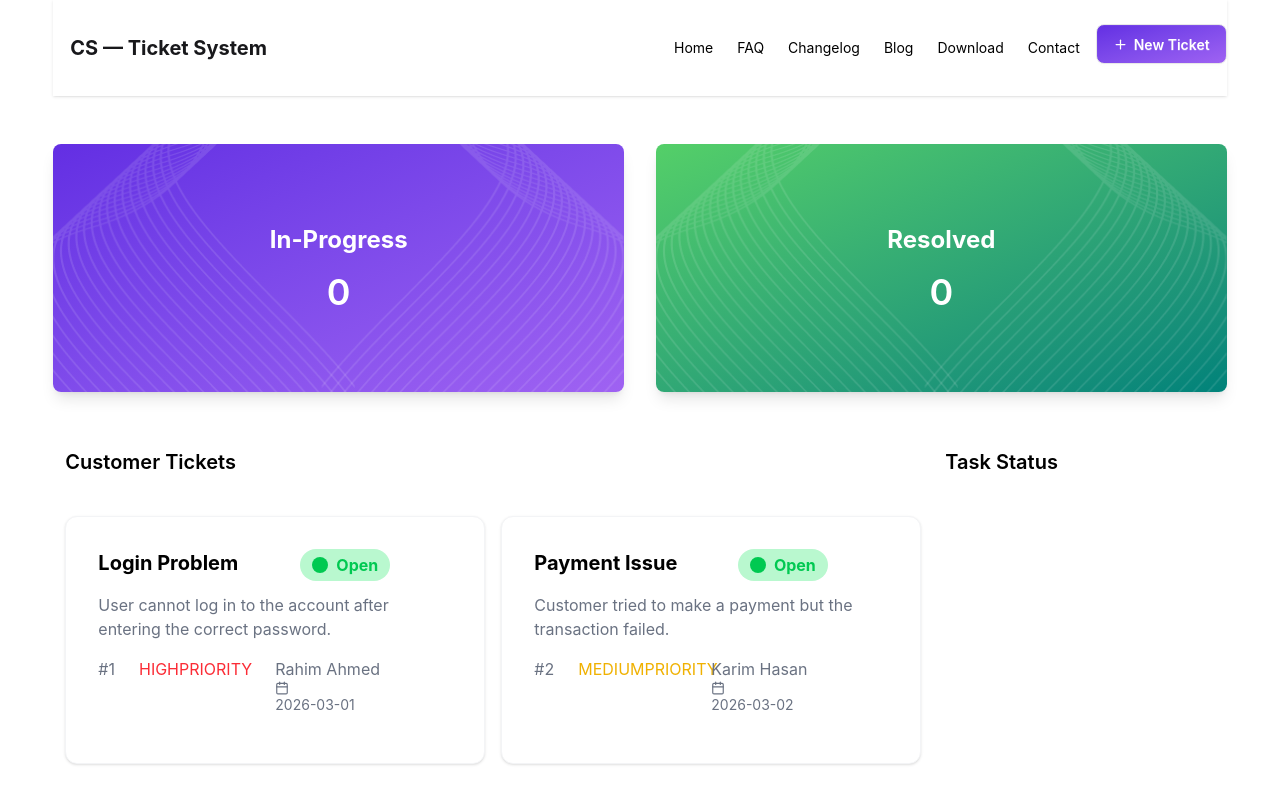
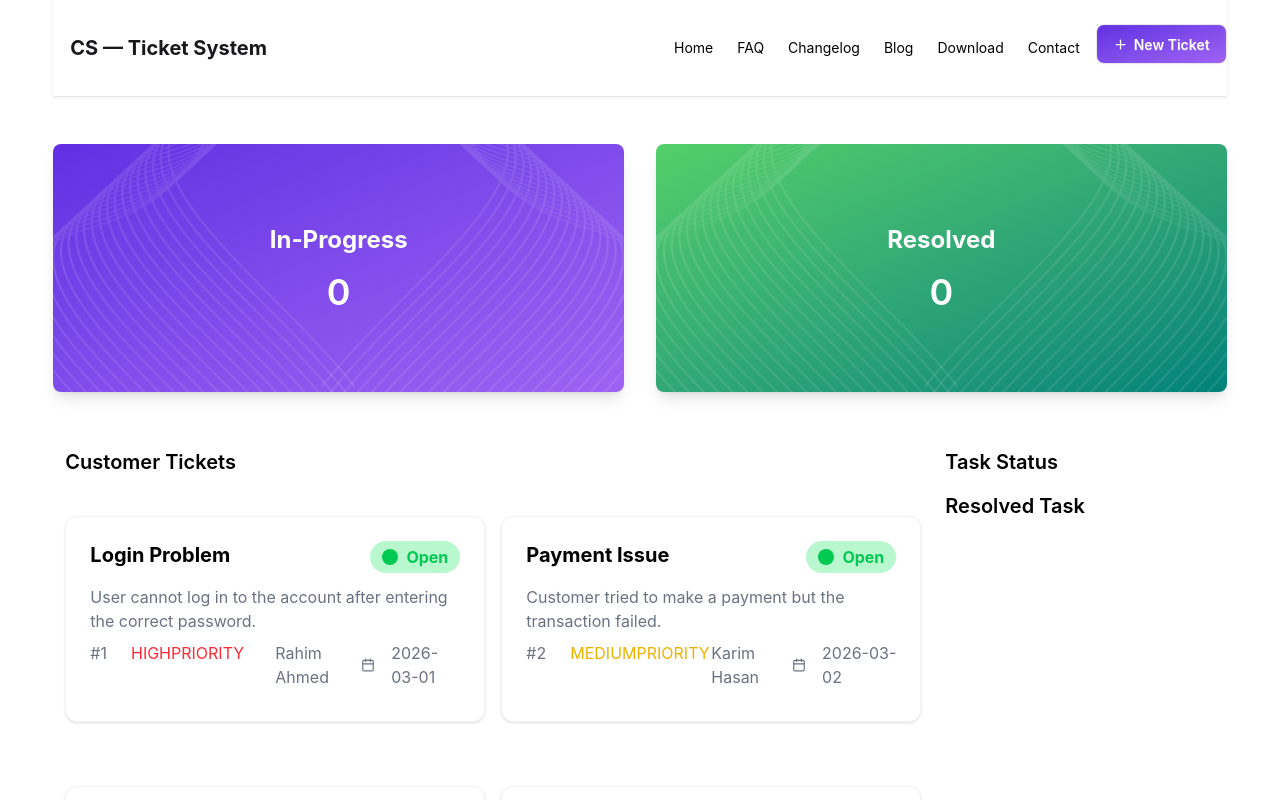
Before and after one commit to kanikanoorsathi/Mission-Restart-A2, a React (Vite) app: page / in a window 1280 px wide. Shown: the top 800 px of the page. Built offline with nearby package versions, Linux system fonts and the light colour scheme.

Commit message:
alert added

```diff
--- a/src/App.jsx
+++ b/src/App.jsx
@@ -2,7 +2,7 @@
 import "./App.css";
 import Footer from './components/Footer/Footer'
 import Navbar from "./components/Navbar/Navbar";
-import Banner from "./components/Banner/Banner"
+// import Banner from "./components/Banner/Banner"
 import Main from "./components/Main/Main";
 
 function App() {
@@ -11,7 +11,7 @@ function App() {
     <>
     <div className="w-full lg:w-11/12 mx-auto">
       <Navbar></Navbar>
-      <Banner></Banner>
+      {/* <Banner></Banner> */}
       <Main></Main>
       <Footer></Footer>
     </div>
--- a/src/components/Banner/Banner.jsx
+++ b/src/components/Banner/Banner.jsx
@@ -1,10 +1,12 @@
-import React, { useState } from 'react';
+// import React, { useState } from 'react';
 import vector1 from "../../assets/vector1.png";
 // import vector2 from "../../assets/vector2.png"
 
-const Banner = () => {
-    const [inProgress, setInProgress] = useState(0);
-    const [resolved , setResolved] = useState(0);
+const Banner = ({inProgress, resolved}) => {
+    // new code
+    //  const Banner = () =>{}
+    // const [inProgress, setInProgress] = useState(0);
+    // const [resolved , setResolved] = useState(0);
     return (
         <div className='mx-auto my-10'>
             <div className='flex flex-col lg:flex-row justify-between items-center text-white gap-8 mt-12'>
--- a/src/components/Main/Main.jsx
+++ b/src/components/Main/Main.jsx
@@ -1,28 +1,106 @@
-import React, { Suspense } from 'react';
+import React, { Suspense, useState } from 'react';
 import TicketCard from '../TicketCard/TicketCard';
+import Banner from '../Banner/Banner';
 
-// import TicketCard from '../TicketCard/TicketCard';
+
+
+
 
 const ticktCardPromise = fetch('tickets.json')
 .then(res => res.json());
 
 const Main = () => {
-    return (
+// new code add
+
+    const [pendingTickets, setPendingTickets] = useState([]);
+    const [resolvedTickets, setResolvedTickets] = useState([]);
+    const [inProgress, setInProgress] = useState(0);
+    const [resolved, setResolved] = useState(0)
+    const [alertMsg, setalertMsg] = useState('')
+
+const handlePendingClick =(ticket) => {
+    setPendingTickets((prev) => [...prev, ticket])
+    setInProgress((prev) => prev + 1);
+}
+
+const handleComplete = (ticket) =>{
+    setPendingTickets(prev => prev.filter(t=>t.id !== ticket.id));
+    setResolvedTickets(prev => [...prev,ticket]);
+    setInProgress(prev => prev- 1);
+    setResolved(prev => prev + 1);
+    //console.log("alert added")
+    // alert message added
+    setalertMsg(`"${ticket.title}" ticket completed!`);
+    // 5 sec pore alert hide
+    setTimeout(() => {
+        setalertMsg('');
+    }, 2000)
 
 
+
+}
+// new code ende
+    return (
+       <>
+
+        <Banner inProgress={inProgress} resolved={resolved}></Banner>
+        {
+            alertMsg && (
+                <div className='alert alert-success fixed top-20 right-20 shadow-lg z-500'>
+                    <span>{alertMsg}</span>
+                </div>
+            )
+        }
         <div className='grid grid-cols-1 lg:grid-cols-4 gap-6 mx-auto px-3'>
+            {/* left side */}
             <div className='lg:col-span-3'>
-                <h2 className='font-semibold text-xl text-black my-4'>Customer Tickets</h2>
+                <h2 className='font-semibold text-xl text-black my-4 text-center lg:text-start'>Customer Tickets</h2>
                 <Suspense fallback={<h3>card data loading</h3>}>
-                    <TicketCard ticktCardPromise={ticktCardPromise}></TicketCard>
+                    <TicketCard ticktCardPromise={ticktCardPromise} handlePendingClick ={handlePendingClick}></TicketCard>
                 </Suspense>
 
             </div>
+            {/* right side */}
             <div>
-                <h2 className='font-semibold text-xl text-black my-4'>Task Status</h2>
+                <div>
+                    <h2 className='font-semibold text-xl text-black my-4 text-center lg:text-start'>Task Status</h2>
+                    {/* new div */}
+                    <div>
+                        {
+                            pendingTickets.map(ticket => (
+                                <div className='bg-white p-8 rounded-xl shadow-sm border border-gray-100 my-6' key={ticket.id}>
+                                    <p>{ticket.title}</p>
+                                    <button onClick={() => handleComplete(ticket)}
+                                             className='btn btn-base btn-success mt-2 w-full text-base'
+                                        >
+                                            Complete
+                                    </button>
+                                </div>
+
+                            ))
+
+                        }
+                    </div>
+
+                </div>
+
+                <div>
+                    <h2 className='font-semibold text-xl text-black my-4 text-center lg:text-start'>Resolved Task</h2>
+                    <div>
+                        {
+                            resolvedTickets.map(ticket => (
+                               <div className='btn btn-active p-2 w-full mb-4' key={ticket.id}>
+                                   <p>{ticket.title}</p>
+                               </div>
+                            ))
+
+                        }
+                    </div>
+                </div>
             </div>
 
         </div>
+        </>
     );
 };
 
--- a/src/components/Ticket/Ticket.jsx
+++ b/src/components/Ticket/Ticket.jsx
@@ -2,8 +2,8 @@ import { Calendar } from 'lucide-react';
 import React from 'react';
 // import { Calender } from 'lucide-react';
 
-const Ticket = ({ticket}) => {
-    console.log(ticket);
+const Ticket = ({ticket, handlePendingClick}) => {
+    //console.log(ticket);
 
     const priorityColor ={
         high: 'text-red-500',
@@ -14,30 +14,30 @@ const Ticket = ({ticket}) => {
 
     const {title, status, description, id, priority, customer, createdAt } = ticket
     return (
-        <div className="bg-white p-8 rounded-xl shadow-sm border border-gray-100 cursor-pointer hover:bg-violet-400 my-6">
-            <div className='flex flex-wrap justify-between mb-3'>
+
+        <div className="bg-white p-6 rounded-xl shadow-sm border border-gray-100 cursor-pointer hover:bg-violet-400 my-6">
+
+            <div className='flex justify-between mb-3'>
+                {/* <button className="p-4 rounded-sm shadow-md cursor-pointer" onClick={() => handlePendingClick(ticket)}></button> */}
                 <h3 className='font-bold text-xl text-black'>{title}</h3>
                 {/* <span className='badge badge-success text-white '>{status}</span> */}
                 <div className={`flex justify-center items-center gap-2 font-bold py-1 px-3 rounded-full ${status === "Open" ?"text-green-500 bg-green-200" : "text-yellow-500 bg-yellow-200" }`}>
                     <div className={`h-4 w-4  rounded-full ${status === "Open" ? "bg-green-500" : "bg-yellow-500"}`}></div>
-                    <p>{status}</p>
-                </div>
-
-
-                <div>
-
+                    <p onClick={() => handlePendingClick(ticket)}> {status}</p>
                 </div>
             </div>
             <p className='font-normal text-gray-500 text-base'>{description}</p>
-            <div className='grid grid-cols-2 py-4'>
+            <div className='grid grid-cols-2 my-2'>
                 <div className='flex justify-start'>
                     <p className='font-normal text-gray-500 text-base mr-6'>#{id}</p>
                     <h4 className={`uppercase ${priorityColor[priority.toLowerCase()]}`}>{priority}priority</h4>
                 </div>
-                <div className='flex flex-wrap justify-between'>
-                    <p className='font-normal text-gray-500 text-base'>{customer}</p>
-                    <p className='font-normal text-gray-500 text-sm'><Calendar size={14}></Calendar>{createdAt}</p>
-
+                <div className='flex justify-between items-center text-base font-normal text-gray-500'>
+                    <div><p>{customer}</p></div>
+                    <div className='flex justify-between items-center gap-4'>
+                        <div><p><Calendar size={14}></Calendar></p></div>
+                        <div>{createdAt}</div>
+                    </div>
                 </div>
             </div>
 
--- a/src/components/TicketCard/TicketCard.jsx
+++ b/src/components/TicketCard/TicketCard.jsx
@@ -1,7 +1,14 @@
 import React, { use } from 'react';
 import Ticket from '../Ticket/Ticket';
 
-const TicketCard = ({ticktCardPromise}) => {
+// const handlePendingClick = (ticket) => {
+//     console.log("Click", ticket)
+//     // toast("Your ticket is in progress")
+
+//     // setPendingTickets((newTicket) => [...newTicket, ticket])
+// }
+
+const TicketCard = ({ticktCardPromise, handlePendingClick}) => {
     const ticketCard = use(ticktCardPromise);
    // console.log(ticketCard);
     return (
@@ -10,7 +17,7 @@ const TicketCard = ({ticktCardPromise}) => {
 
             <div className='grid grid-cols-1 md:grid-cols-2 gap-4'>
                 {
-                    ticketCard.map( ticket => <Ticket key ={ticket.id} ticket={ticket}></Ticket>)
+                    ticketCard.map( ticket => <Ticket handlePendingClick= {handlePendingClick}  key ={ticket.id} ticket={ticket}></Ticket>)
                 }
             </div>
 
```
